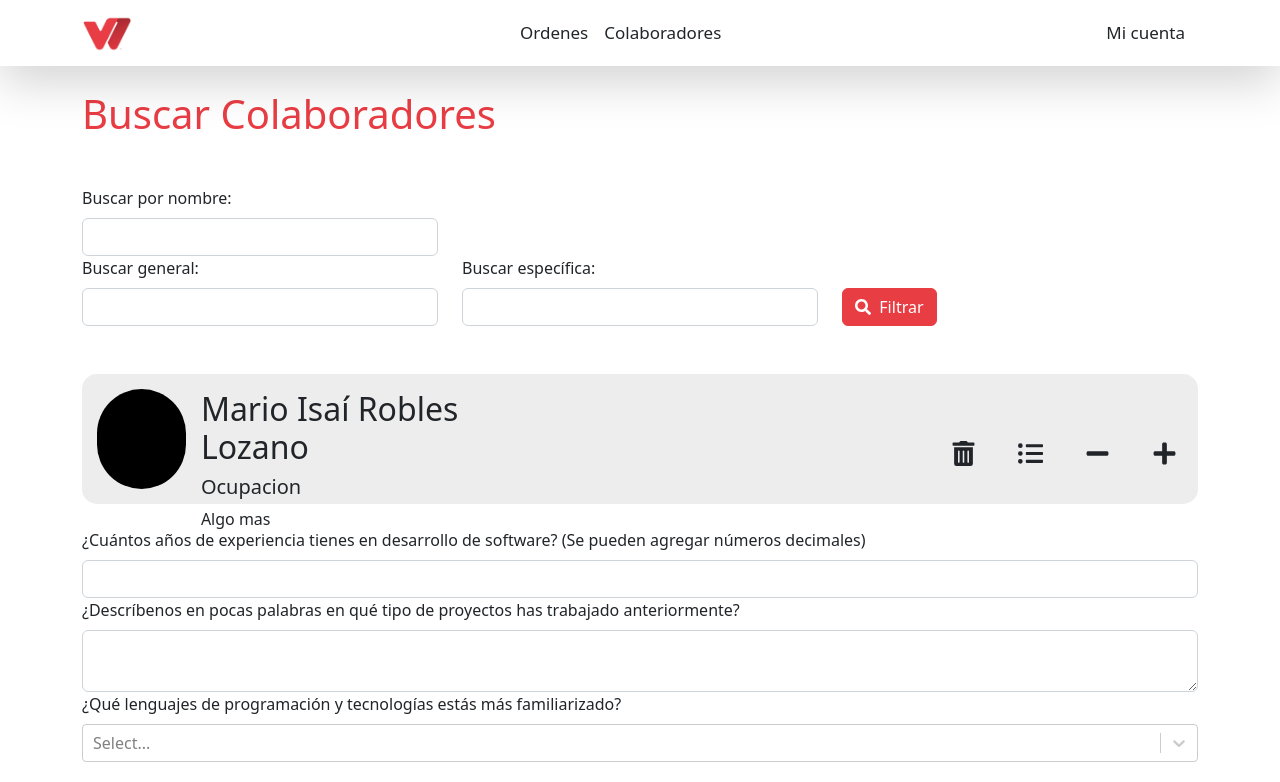
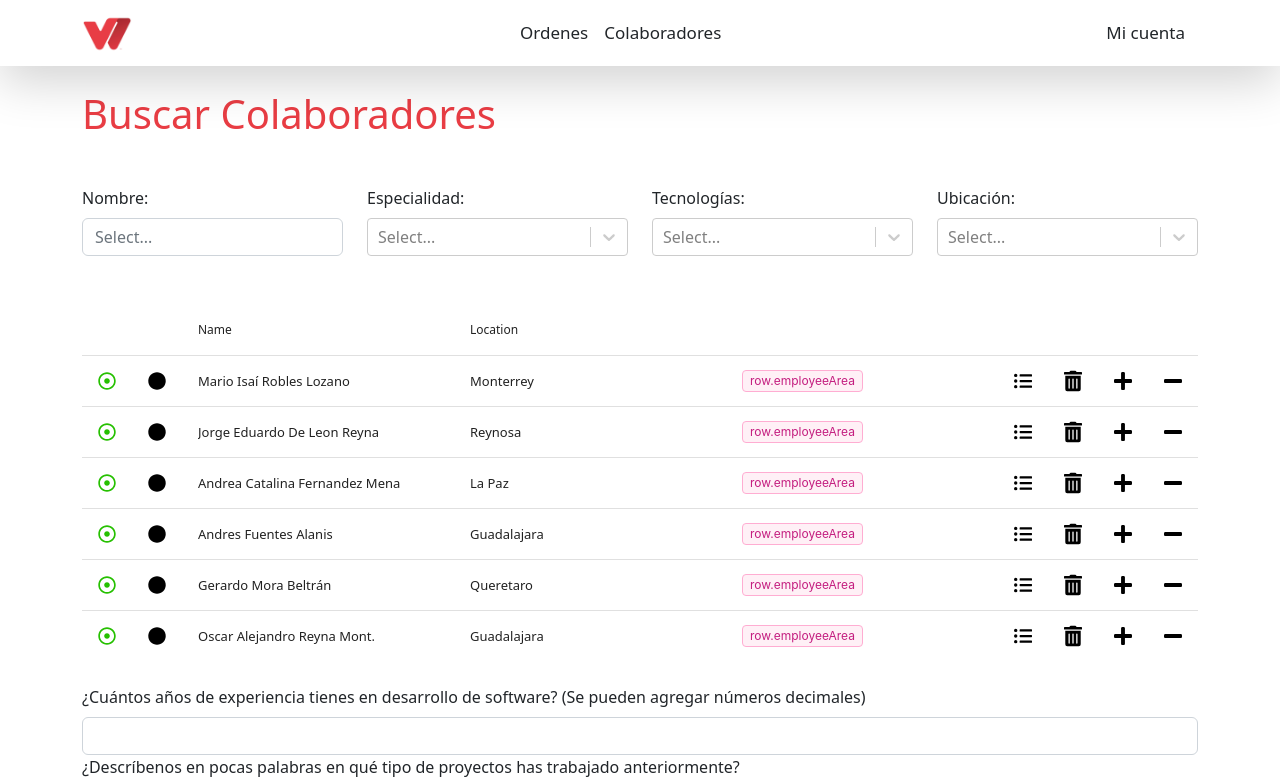
Before and after one commit to wizelineacademy/itesm-socioformador-ene-feb-2023-equipo-2, a Next.js app: page /colaboradores/generar-perfil in a window 1280 px wide. Shown: the top 782 px of the page. Built offline with nearby package versions, Linux system fonts and the light colour scheme.

Commit message:
feature/HU205/HU301-employee-search-and-card
hacer la tabla para la lista de colabs, rediseñas las tarjetas de empleados y las barras de busqueda

```diff
--- a/package.json
+++ b/package.json
@@ -13,15 +13,18 @@
     "@patternfly/react-icons": "^4.93.6",
     "@patternfly/react-styles": "^4.92.6",
     "@types/node": "18.15.10",
+    "antd": "^5.4.0",
     "bootstrap": "^5.2.3",
     "next": "13.2.4",
     "react": "^18.2.0",
     "react-blurhash": "^0.3.0",
     "react-bootstrap": "^2.7.2",
+    "react-data-table-component": "^7.5.3",
     "react-dom": "^18.2.0",
     "react-icons": "^4.8.0",
     "react-select": "^5.7.2",
     "stackblur-canvas": "^2.5.0",
+    "styled-components": "^5.3.9",
     "typescript": "5.0.2",
     "uuid": "^9.0.0"
   },
--- a/src/components/EmployeeCard.module.css
+++ b/src/components/EmployeeCard.module.css
@@ -6,9 +6,9 @@
 }
 
 .erase-later-circle {
-  width: 100px;
-  height: 100px;
+  width: 50px;
+  height: 50px;
   background-color: #000000;
-  border-radius: 50px;
-  margin: 15px;
+  border-radius: 25px;
+  /*margin: 15px;*/
 }
--- a/src/components/EmployeeCard.tsx
+++ b/src/components/EmployeeCard.tsx
@@ -2,9 +2,30 @@
 // Poner una imagen de placeholden en caso de que no haya foto de perfil
 // Arreglar para la vista tipo telefono
 
-import React from 'react';
+import React, { Fragment, useState } from 'react';
 import * as FaIcons from 'react-icons/fa';
 import styles from './EmployeeCard.module.css';
+import DataTable, { TableColumn} from 'react-data-table-component';
+import { Divider, Space, Tag } from 'antd';
+
+
+
+interface CardProps {
+  pageType: string;     //   listForAdmin, listForEmployee, addToOrder, OrderSummary
+}
+
+const EmployeeCard = (props: CardProps) => {
+
+  /*const [hideStatusIcon] = useState<boolean>(props.pageType === 'listForEmployee' ? true : false);
+  const [hideTrashCan] = useState<boolean>(props.pageType === 'listForAdmin' ? false : true);
+  const [hidePlusSign] = useState<boolean>(props.pageType === 'addToOrder' ? false : true);
+  const [hideMinusSign] = useState<boolean>(props.pageType === 'OrderSummary' ? false : true);*/
+
+  // BORRAR ESTAS 4 AL FINAL, SON PARA MOSTRAR TODAS
+  const [hideStatusIcon] = useState<boolean>(props.pageType === 'showAll' ? false : true);
+  const [hideTrashCan] = useState<boolean>(props.pageType === 'showAll' ? false : true);
+  const [hidePlusSign] = useState<boolean>(props.pageType === 'showAll' ? false : true);
+  const [hideMinusSign] = useState<boolean>(props.pageType === 'showAll' ? false : true);
 
   const handleEmployeeDelete = () => {
     alert("se va a eliminar el usuario del sistema");
@@ -22,46 +43,162 @@ const handleEmployeeAddToProject = () => {
     alert("se van a agregar el usuario a la lista de la orden");
   };
 
-const EmployeeCard = () => {
+  const workAreaTag = () => {
+    return (
+      <>
+        <div className='working-area-tag'> Frontend Developer</div>
+      </>
+    )
+  }
+
+  interface DataRow {
+    employeeName: string;
+    employeeLocation: string;
+    employeeArea: string;
+  }
+
+  const customStyles = {
+    rows: {
+        style: {
+          minHeight: '50px',
+        },
+        highlightOnHoverStyle: {
+          backgroundColor: '#EDEDED',
+          borderBottomColor: '#FFFFFF',
+          borderRadius: '10px',
+          outline: '1px solid #FFFFFF',
+        },
+    },
+  };
+
+  const columns: TableColumn<DataRow>[] = React.useMemo(
+    () => [
+      {
+        cell: (row) => (
+          <Fragment>
+            <FaIcons.FaRegDotCircle className='status-icon-size state-active-employee'/>
+          </Fragment>
+        ),
+        omit: hideStatusIcon,
+        width: '50px',
+      },
+      {
+        cell: (row) => (
+          <Fragment>
+            <FaIcons.FaCircle style={{color: 'black', fontSize: '50px'}}/>
+          </Fragment>
+        ),
+        width: '50px',
+      },
+      {
+        name: 'Name',
+        selector: row => row.employeeName,
+      },
+      {
+        name: 'Location',
+        selector: row => row.employeeLocation,
+      },
+      /*{
+        name: 'Area',
+        selector: row => row.employeeArea,
+      },*/
+      {
+        cell: (row) => (
+          <Fragment>
+            <Tag color="magenta">row.employeeArea</Tag>
+          </Fragment>
+        ),
+      },
+      {
+        cell: (row) => (
+          <Fragment>
+            <FaIcons.FaListUl
+              style={{color: 'black', fontSize: '50px', cursor: 'pointer'}}
+              onClick={() => handleEmployeeSeeInfo()}/>
+          </Fragment>
+        ),
+        width: '50px',
+      },
+      {
+        cell: (row) => (
+          <Fragment>
+            <FaIcons.FaTrashAlt
+                style={{color: 'black', fontSize: '50px', cursor: 'pointer'}}
+                onClick={() => handleEmployeeDelete()}/>
+          </Fragment>
+        ),
+        omit: hideTrashCan,
+        width: '50px',
+      },
+      {
+        cell: (row) => (
+          <Fragment>
+            <FaIcons.FaPlus
+                style={{color: 'black', fontSize: '50px', cursor: 'pointer'}}
+                onClick={() => handleEmployeeAddToProject()}/>
+          </Fragment>
+        ),
+        omit: hidePlusSign,
+        width: '50px',
+      },
+      {
+        cell: (row) => (
+          <Fragment>
+            <FaIcons.FaMinus
+                style={{color: 'black', fontSize: '50px', cursor: 'pointer'}}
+                onClick={() => handleEmployeeEraseFromProject()}/>
+          </Fragment>
+        ),
+        omit: hideMinusSign,
+        width: '50px',
+      },
+    ],
+    [hideTrashCan, hidePlusSign, hideMinusSign],
+  );
+
+  const data = [
+    {
+      employeeName: 'Mario Isaí Robles Lozano',
+      employeeLocation: 'Monterrey',
+      employeeArea: 'Frontend Developer',
+    },
+    {
+      employeeName: 'Jorge Eduardo De Leon Reyna',
+      employeeLocation: 'Reynosa',
+      employeeArea: 'Backendend Developer',
+    },
+    {
+      employeeName: 'Andrea Catalina Fernandez Mena',
+      employeeLocation: 'La Paz',
+      employeeArea: 'Data Manager',
+    },
+    {
+      employeeName: 'Andres Fuentes Alanis',
+      employeeLocation: 'Guadalajara',
+      employeeArea: 'Quality Manager',
+    },
+    {
+      employeeName: 'Gerardo Mora Beltrán',
+      employeeLocation: 'Queretaro',
+      employeeArea: 'Cibersecurity',
+    },
+    {
+      employeeName: 'Oscar Alejandro Reyna Mont.',
+      employeeLocation: 'Guadalajara',
+      employeeArea: 'Mobile Developer',
+    },
+  ]
+
   return (
     <>
       <div className='container my-4'>
-        <div className={styles['employee-info-card']}>
-          <div className='row'>
-            <div className="col-md-5 d-flex justify-content-start">
-              <div className={styles['erase-later-circle']}></div>
-              <div className="d-flex align-items-start flex-column">
-                <label className="h2 mt-3">
-                  Mario Isaí Robles Lozano
-                </label>
-                <label className="h5">
-                  Ocupacion
-                </label>
-                <label>
-                  Algo mas
-                </label>
-              </div>
-            </div>
-            <div className="col-md-3">
-            </div>
-            <div className="col-md-4 d-flex align-items-center justify-content-end">
-              <div className="d-flex justify-content-end">
-                <button className="btn" onClick={handleEmployeeDelete}>
-                  <FaIcons.FaTrashAlt className="mx-2" size={25} />
-                </button>
-                <button className="btn" onClick={handleEmployeeSeeInfo}>
-                  <FaIcons.FaListUl className="mx-2" size={25} />
-                </button>
-                <button className="btn" onClick={handleEmployeeEraseFromProject}>
-                  <FaIcons.FaMinus className="mx-2" size={25} />
-                </button>
-                <button className="btn" onClick={handleEmployeeAddToProject}>
-                  <FaIcons.FaPlus className="mx-2" size={25} />
-                </button>
-              </div>
-            </div>
-          </div>
-        </div>
+        <DataTable
+          columns={columns}
+          data={data}
+          customStyles={customStyles}
+          highlightOnHover
+          //pointerOnHover
+        />
       </div>
     </>
   )
--- a/src/components/EmployeeSearch.tsx
+++ b/src/components/EmployeeSearch.tsx
@@ -3,10 +3,47 @@
 // https://react-select.com/home
 
 import React from 'react';
+import Select from 'react-select'
 import * as FaIcons from 'react-icons/fa';
 
+
+
+const specialityOptions = [
+  { value: 'frontend', label: 'Frontend Developer' },
+  { value: 'backend', label: 'Backend Developer' },
+  { value: 'data', label: 'Data Manager' },
+  { value: 'quality', label: 'Quality Manager' },
+  { value: 'cibersec', label: 'Cibersecurity' },
+  { value: 'networks', label: 'Network Administrator' },
+  { value: 'mobile', label: 'Mobile Developer' },
+]
+
+const techOptions = [
+  { value: 'c', label: 'C/C++' },
+  { value: 'python', label: 'Python' },
+  { value: 'java', label: 'Java' },
+  { value: 'javascript', label: 'JavaScript' },
+  { value: 'html', label: 'HTML' },
+  { value: 'css', label: 'CSS' },
+  { value: 'cs', label: 'C#' },
+  { value: 'react', label: 'REACT' },
+  { value: 'typescript', label: 'TypeScript' },
+  { value: 'tailwind', label: 'Tailwind' },
+  { value: 'remix', label: 'REMIX' },
+  { value: 'nextjs', label: 'Next JS' },
+]
+
+const locationOptions = [
+  { value: 'monterrey', label: 'Monterrey' },
+  { value: 'saltillo', label: 'Saltillo' },
+  { value: 'reynosa', label: 'Reynosa' },
+  { value: 'victoria', label: 'Ciudad Victoria' },
+  { value: 'lapaz', label: 'La Paz' },
+  { value: 'guadalajara', label: 'Guadalajara' },
+  { value: 'queretaro', label: 'Queretaro' },
+]
+
 const EmployeeSearch = () =>  {
-
   {/*funtion to filter the list using the data from the inputs*/}
   const handleFilterList = () => {
     alert("se van a buscar los empleados con lo seleccionado");
@@ -18,9 +55,9 @@ const EmployeeSearch = () =>  {
 
         {/*for searching employees by their name*/}
         <div className="row">
-          <div className="col-md-4">
+          <div className="col-md-3">
             <label className="form-label">
-              Buscar por nombre:
+              Nombre:
             </label>
 
             <input
@@ -29,48 +66,44 @@ const EmployeeSearch = () =>  {
               id="nameSearch"
               autoComplete="off"
               required
+              placeholder="Select..."
             />
+          </div>
+
+          <div className="col-md-3">
+            <label className="form-label">
+              Especialidad:
+            </label>
+            <Select
+              isClearable
+              options={specialityOptions} />
+          </div>
+
+          <div className="col-md-3">
+            <label className="form-label">
+              Tecnologías:
+            </label>
+            <Select
+              isMulti
+              options={techOptions} />
+          </div>
+
+          <div className="col-md-3">
+            <label className="form-label">
+              Ubicación:
+            </label>
+            <Select
+              isClearable
+              options={locationOptions} />
           </div>
         </div>
 
-        {/*for searching employees in a more general way, by area of development*/}
-        <div className="row">
-          <div className="col-md-4">
-            <label className="form-label">
-              Buscar general:
-            </label>
-            <input
-              className="form-control"
-              type="text"
-              id="generalSearch"
-              autoComplete="off"
-              required
-            />
-          </div>
-
-          {/*for searching employees in a more specific way, by specific knowledge or skill*/}
-          <div className="col-md-4">
-            <label className="form-label">
-              Buscar específica:
-            </label>
-            <input
-              className="form-control"
-              type="text"
-              id="specificSearch"
-              autoComplete="off"
-              required
-            />
-          </div>
-
-          <div className="col-md-4 mt-auto">
-            <button className="btn btn-primary btn-block" onClick={handleFilterList}>
-              <FaIcons.FaSearch className="mb-1" />
-              &nbsp;&nbsp;Filtrar
-            </button>
-          </div>
-        </div>
-
-
+        {/*<div className="col-md-4 mt-auto">
+          <button className="btn btn-primary btn-block" onClick={handleFilterList}>
+            <FaIcons.FaSearch className="mb-1" />
+            &nbsp;&nbsp;Filtrar
+          </button>
+        </div>*/}
       </div>
     </>
   );
--- a/src/pages/colaboradores/generar-perfil.tsx
+++ b/src/pages/colaboradores/generar-perfil.tsx
@@ -66,7 +66,7 @@ const generarPerfil: React.FC = () => {
     <>
       <Menu titulo={"Buscar Colaboradores"} descripcion={" "} />
       <EmployeeSearch />
-      <EmployeeCard />
+      <EmployeeCard pageType={'showAll'}/>
       <div className="container">
         {/* Experience input field */}
         <label className="form-label">
--- a/src/styles/globals.css
+++ b/src/styles/globals.css
@@ -153,3 +153,33 @@ a,h1{
   font-size: 1.2rem !important;
   margin-left: 8px !important;
 }
+
+/* 4 styles for the little status circle on the left side of the employee cards */
+.status-icon-size {
+  font-size: 20px;
+}
+
+.state-active-employee {
+  color: #26C000;
+}
+
+.state-inactive-employee {
+  color: #EA2A00;
+}
+
+.state-creating-employee {
+  color: #646979;
+}
+
+/* Styles for the area tags */
+.working-area-tag {
+  width: fit-content;
+  block-size: fit-content;
+  height: 20px;
+  border-radius: 5px;
+}
+
+.tag-frontend {
+  background-color: #92CAFF;
+  color: #0075FF;
+}
```
Also changed, not shown: 1 other file (tests, documents, lock files or other folders). Lines whose indentation alone changed are shown as unchanged.
